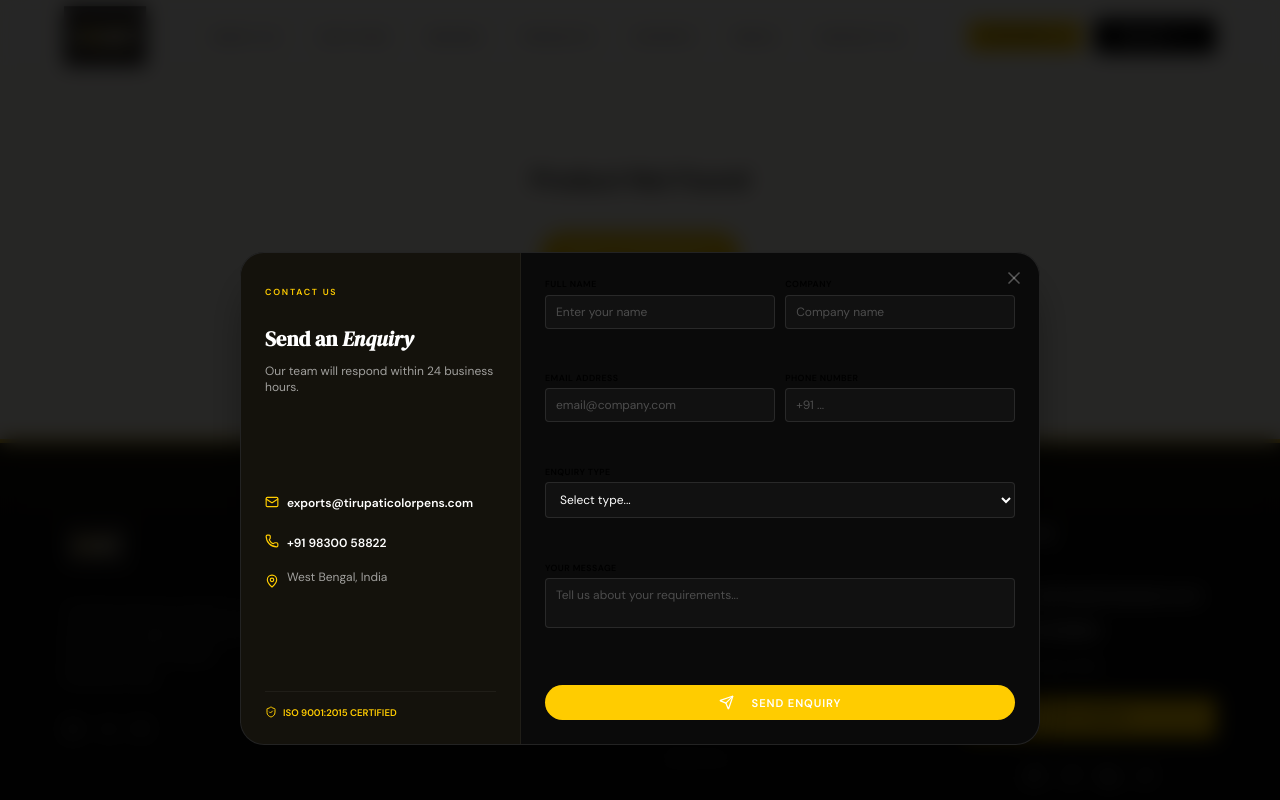
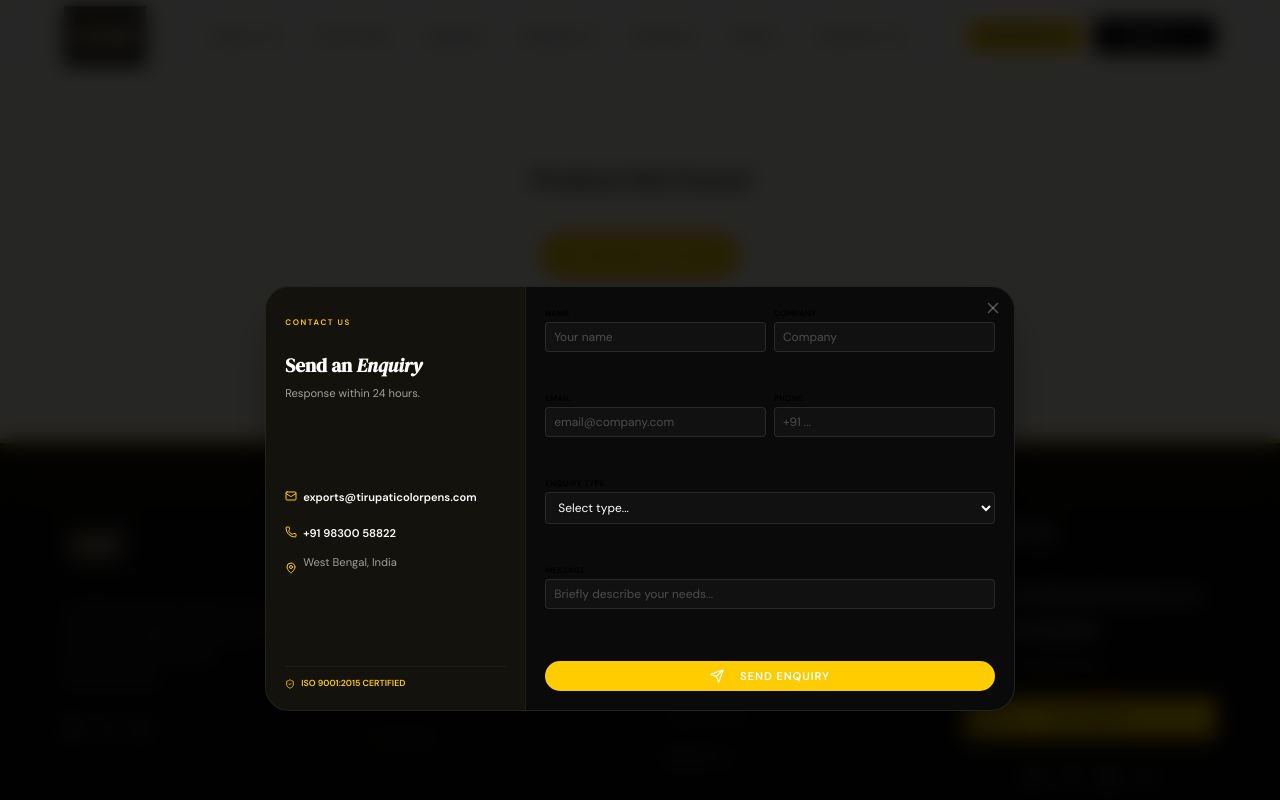
Before and after one commit to ppworkspacekolkata/nikans_pen_mayur, a React (Vite) app: page /product/NiKan%20Catalogue%20Oct%2025.pdf in a window 1280 px wide. Both pictures are taken after a click on the button "INQUIRY". Shown: the top 800 px of the page. Built offline with nearby package versions, Linux system fonts and the light colour scheme.

Commit message:
UI: Ultra-compact enquiry modal to ensure zero scrolling

```diff
--- a/src/components/ContactModal.jsx
+++ b/src/components/ContactModal.jsx
@@ -57,71 +57,72 @@
           exit={{ opacity: 0, scale: 0.9, y: 20 }}
           style={{
             width: 'calc(100% - 40px)',
-            maxWidth: '800px',
+            maxWidth: '750px',
             background: 'var(--bg-dark-pro)',
             borderRadius: 'var(--radius-lg)',
             overflow: 'hidden',
             display: 'flex',
             border: '1px solid rgba(255,255,255,0.1)',
             boxShadow: '0 25px 50px -12px rgba(0,0,0,0.5)',
-            position: 'relative'
+            position: 'relative',
+            maxHeight: '90vh'
           }}
         >
           {/* Left Side: Info */}
           <div className="modal-info-pane" style={{
             background: 'rgba(212, 175, 55, 0.05)',
-            padding: '1.5rem',
+            padding: '1.2rem',
             display: 'flex',
             flexDirection: 'column',
             justifyContent: 'space-between',
             flexShrink: 0,
-            width: '280px'
+            width: '260px'
           }}>
             <div>
-              <span className="label-gold" style={{ fontSize: '0.55rem' }}>Contact Us</span>
-              <h2 className="serif" style={{ fontSize: '1.3rem', margin: '0.4rem 0', color: '#fff' }}>Send an <em>Enquiry</em></h2>
-              <p style={{ color: 'rgba(255,255,255,0.6)', fontSize: '0.75rem', lineHeight: '1.4' }}>
-                Our team will respond within 24 business hours.
+              <span className="label-gold" style={{ fontSize: '0.5rem' }}>Contact Us</span>
+              <h2 className="serif" style={{ fontSize: '1.2rem', margin: '0.3rem 0', color: '#fff' }}>Send an <em>Enquiry</em></h2>
+              <p style={{ color: 'rgba(255,255,255,0.6)', fontSize: '0.7rem', lineHeight: '1.3' }}>
+                Response within 24 hours.
               </p>
             </div>
 
-              <div style={{ display: 'flex', flexDirection: 'column', gap: '0.8rem', margin: '1rem 0' }}>
-              <div style={{ display: 'flex', gap: '8px', alignItems: 'center' }}>
-                <div style={{ color: 'var(--gold)' }}><Mail size={14}/></div>
-                <div style={{ fontSize: '0.75rem', color: '#fff', fontWeight: '600' }}>exports@tirupaticolorpens.com</div>
+              <div style={{ display: 'flex', flexDirection: 'column', gap: '0.6rem', margin: '0.8rem 0' }}>
+              <div style={{ display: 'flex', gap: '6px', alignItems: 'center' }}>
+                <div style={{ color: 'var(--gold)' }}><Mail size={12}/></div>
+                <div style={{ fontSize: '0.7rem', color: '#fff', fontWeight: '600' }}>exports@tirupaticolorpens.com</div>
               </div>
-              <div style={{ display: 'flex', gap: '8px', alignItems: 'center' }}>
-                <div style={{ color: 'var(--gold)' }}><Phone size={14}/></div>
-                <div style={{ fontSize: '0.75rem', color: '#fff', fontWeight: '600' }}>+91 98300 58822</div>
+              <div style={{ display: 'flex', gap: '6px', alignItems: 'center' }}>
+                <div style={{ color: 'var(--gold)' }}><Phone size={12}/></div>
+                <div style={{ fontSize: '0.7rem', color: '#fff', fontWeight: '600' }}>+91 98300 58822</div>
               </div>
-              <div style={{ display: 'flex', gap: '8px' }}>
-                <div style={{ color: 'var(--gold)' }}><MapPin size={14}/></div>
-                <div style={{ fontSize: '0.75rem', color: 'rgba(255,255,255,0.6)', lineHeight: '1.2' }}>West Bengal, India</div>
+              <div style={{ display: 'flex', gap: '6px' }}>
+                <div style={{ color: 'var(--gold)' }}><MapPin size={12}/></div>
+                <div style={{ fontSize: '0.7rem', color: 'rgba(255,255,255,0.6)', lineHeight: '1.2' }}>West Bengal, India</div>
               </div>
             </div>
 
             <div style={{
-              paddingTop: '0.8rem',
+              paddingTop: '0.6rem',
               borderTop: '1px solid rgba(255,255,255,0.05)',
               display: 'flex',
               alignItems: 'center',
               gap: '6px',
-              fontSize: '0.6rem',
+              fontSize: '0.55rem',
               color: 'var(--gold)',
               fontWeight: '700'
             }}>
-              <ShieldCheck size={12} /> ISO 9001:2015 CERTIFIED
+              <ShieldCheck size={10} /> ISO 9001:2015 CERTIFIED
             </div>
           </div>
 
           {/* Right Side: Form */}
-          <div className="modal-form-pane" style={{ flex: 1, padding: '1.5rem', position: 'relative' }}>
+          <div className="modal-form-pane" style={{ flex: 1, padding: '1.2rem', position: 'relative' }}>
             <button
               onClick={onClose}
               style={{
                 position: 'absolute',
-                top: '15px',
-                right: '15px',
+                top: '12px',
+                right: '12px',
                 background: 'none',
                 border: 'none',
                 color: 'rgba(255,255,255,0.3)',
@@ -129,66 +130,66 @@
                 zIndex: 10
               }}
             >
-              <X size={20} />
+              <X size={18} />
             </button>
 
             {sent ? (
               <div style={{ textAlign: 'center', padding: '1rem 0' }}>
                 <div style={{
-                  width: '50px',
-                  height: '50px',
+                  width: '40px',
+                  height: '40px',
                   background: 'var(--gold)',
                   color: '#fff',
                   borderRadius: '50%',
                   display: 'flex',
                   alignItems: 'center',
                   justifyContent: 'center',
-                  fontSize: '1.2rem',
-                  margin: '0 auto 1rem'
+                  fontSize: '1rem',
+                  margin: '0 auto 0.8rem'
                 }}>✓</div>
-                <h3 className="serif" style={{ fontSize: '1.5rem', marginBottom: '0.8rem', color: '#fff' }}>Enquiry Received</h3>
-                <p style={{ color: 'rgba(255,255,255,0.6)', fontSize: '0.9rem' }}>
-                  Thank you for your interest. We will contact you shortly.
+                <h3 className="serif" style={{ fontSize: '1.3rem', marginBottom: '0.5rem', color: '#fff' }}>Enquiry Received</h3>
+                <p style={{ color: 'rgba(255,255,255,0.6)', fontSize: '0.85rem' }}>
+                  We will contact you shortly.
                 </p>
                 <button
                   onClick={onClose}
                   className="btn-primary"
-                  style={{ marginTop: '1.5rem', padding: '8px 24px', fontSize: '0.75rem' }}
+                  style={{ marginTop: '1.2rem', padding: '6px 20px', fontSize: '0.7rem' }}
                 >
                   Close
                 </button>
               </div>
             ) : (
-              <form onSubmit={handleSubmit} style={{ display: 'flex', flexDirection: 'column', gap: '0.65rem' }}>
-                <div style={{ display: 'grid', gridTemplateColumns: '1fr 1fr', gap: '0.65rem' }}>
+              <form onSubmit={handleSubmit} style={{ display: 'flex', flexDirection: 'column', gap: '0.5rem' }}>
+                <div style={{ display: 'grid', gridTemplateColumns: '1fr 1fr', gap: '0.5rem' }}>
                   <div className="form-group">
-                    <label className="label-gold" style={{ fontSize: '0.55rem', display: 'block', marginBottom: '3px' }}>FULL NAME</label>
+                    <label className="label-gold" style={{ fontSize: '0.5rem', display: 'block', marginBottom: '2px' }}>NAME</label>
                     <input
                       type="text"
                       name="name"
                       required
                       value={form.name}
                       onChange={handleChange}
-                      placeholder="Enter your name"
-                      style={{ width: '100%', background: 'rgba(255,255,255,0.03)', border: '1px solid rgba(255,255,255,0.1)', padding: '8px 10px', borderRadius: '4px', color: '#fff', fontSize: '0.75rem' }}
+                      placeholder="Your name"
+                      style={{ width: '100%', background: 'rgba(255,255,255,0.03)', border: '1px solid rgba(255,255,255,0.1)', padding: '6px 8px', borderRadius: '4px', color: '#fff', fontSize: '0.75rem' }}
                     />
                   </div>
                   <div className="form-group">
-                    <label className="label-gold" style={{ fontSize: '0.55rem', display: 'block', marginBottom: '3px' }}>COMPANY</label>
+                    <label className="label-gold" style={{ fontSize: '0.5rem', display: 'block', marginBottom: '2px' }}>COMPANY</label>
                     <input
                       type="text"
                       name="company"
                       value={form.company}
                       onChange={handleChange}
-                      placeholder="Company name"
-                      style={{ width: '100%', background: 'rgba(255,255,255,0.03)', border: '1px solid rgba(255,255,255,0.1)', padding: '8px 10px', borderRadius: '4px', color: '#fff', fontSize: '0.75rem' }}
+                      placeholder="Company"
+                      style={{ width: '100%', background: 'rgba(255,255,255,0.03)', border: '1px solid rgba(255,255,255,0.1)', padding: '6px 8px', borderRadius: '4px', color: '#fff', fontSize: '0.75rem' }}
                     />
                   </div>
                 </div>
 
-                <div style={{ display: 'grid', gridTemplateColumns: '1fr 1fr', gap: '0.65rem' }}>
+                <div style={{ display: 'grid', gridTemplateColumns: '1fr 1fr', gap: '0.5rem' }}>
                   <div className="form-group">
-                    <label className="label-gold" style={{ fontSize: '0.55rem', display: 'block', marginBottom: '3px' }}>EMAIL ADDRESS</label>
+                    <label className="label-gold" style={{ fontSize: '0.5rem', display: 'block', marginBottom: '2px' }}>EMAIL</label>
                     <input
                       type="email"
                       name="email"
@@ -196,29 +197,29 @@
                       value={form.email}
                       onChange={handleChange}
                       placeholder="email@company.com"
-                      style={{ width: '100%', background: 'rgba(255,255,255,0.03)', border: '1px solid rgba(255,255,255,0.1)', padding: '8px 10px', borderRadius: '4px', color: '#fff', fontSize: '0.75rem' }}
+                      style={{ width: '100%', background: 'rgba(255,255,255,0.03)', border: '1px solid rgba(255,255,255,0.1)', padding: '6px 8px', borderRadius: '4px', color: '#fff', fontSize: '0.75rem' }}
                     />
                   </div>
                   <div className="form-group">
-                    <label className="label-gold" style={{ fontSize: '0.55rem', display: 'block', marginBottom: '3px' }}>PHONE NUMBER</label>
+                    <label className="label-gold" style={{ fontSize: '0.5rem', display: 'block', marginBottom: '2px' }}>PHONE</label>
                     <input
                       type="tel"
                       name="phone"
                       value={form.phone}
                       onChange={handleChange}
                       placeholder="+91 ..."
-                      style={{ width: '100%', background: 'rgba(255,255,255,0.03)', border: '1px solid rgba(255,255,255,0.1)', padding: '8px 10px', borderRadius: '4px', color: '#fff', fontSize: '0.75rem' }}
+                      style={{ width: '100%', background: 'rgba(255,255,255,0.03)', border: '1px solid rgba(255,255,255,0.1)', padding: '6px 8px', borderRadius: '4px', color: '#fff', fontSize: '0.75rem' }}
                     />
                   </div>
                 </div>
 
                 <div className="form-group">
-                  <label className="label-gold" style={{ fontSize: '0.55rem', display: 'block', marginBottom: '3px' }}>ENQUIRY TYPE</label>
+                  <label className="label-gold" style={{ fontSize: '0.5rem', display: 'block', marginBottom: '2px' }}>ENQUIRY TYPE</label>
                   <select
                     name="type"
                     value={form.type}
                     onChange={handleChange}
-                    style={{ width: '100%', background: 'rgba(255,255,255,0.03)', border: '1px solid rgba(255,255,255,0.1)', padding: '8px 10px', borderRadius: '4px', color: '#fff', fontSize: '0.75rem' }}
+                    style={{ width: '100%', background: 'rgba(255,255,255,0.03)', border: '1px solid rgba(255,255,255,0.1)', padding: '6px 8px', borderRadius: '4px', color: '#fff', fontSize: '0.75rem' }}
                   >
                     <option value="" style={{ background: '#000' }}>Select type...</option>
                     {ENQUIRY_TYPES.map(t => <option key={t} value={t} style={{ background: '#000' }}>{t}</option>)}
@@ -226,14 +227,14 @@
                 </div>
 
                 <div className="form-group">
-                  <label className="label-gold" style={{ fontSize: '0.55rem', display: 'block', marginBottom: '3px' }}>YOUR MESSAGE</label>
+                  <label className="label-gold" style={{ fontSize: '0.5rem', display: 'block', marginBottom: '2px' }}>MESSAGE</label>
                   <textarea
                     name="message"
-                    rows="2"
+                    rows="1"
                     value={form.message}
                     onChange={handleChange}
-                    placeholder="Tell us about your requirements..."
-                    style={{ width: '100%', background: 'rgba(255,255,255,0.03)', border: '1px solid rgba(255,255,255,0.1)', padding: '8px 10px', borderRadius: '4px', color: '#fff', fontSize: '0.75rem', resize: 'none' }}
+                    placeholder="Briefly describe your needs..."
+                    style={{ width: '100%', background: 'rgba(255,255,255,0.03)', border: '1px solid rgba(255,255,255,0.1)', padding: '6px 8px', borderRadius: '4px', color: '#fff', fontSize: '0.75rem', resize: 'none' }}
                   />
                 </div>
 
@@ -241,9 +242,9 @@
                   type="submit"
                   disabled={loading}
                   className="btn-primary"
-                  style={{ width: '100%', marginTop: '0.4rem', padding: '10px', justifyContent: 'center', fontSize: '0.7rem' }}
+                  style={{ width: '100%', marginTop: '0.2rem', padding: '8px', justifyContent: 'center', fontSize: '0.7rem' }}
                 >
-                  {loading ? 'SENDING...' : <><Send size={15} style={{ marginRight: '8px' }} /> SEND ENQUIRY</>}
+                  {loading ? 'SENDING...' : <><Send size={14} style={{ marginRight: '6px' }} /> SEND ENQUIRY</>}
                 </button>
               </form>
             )}
```
